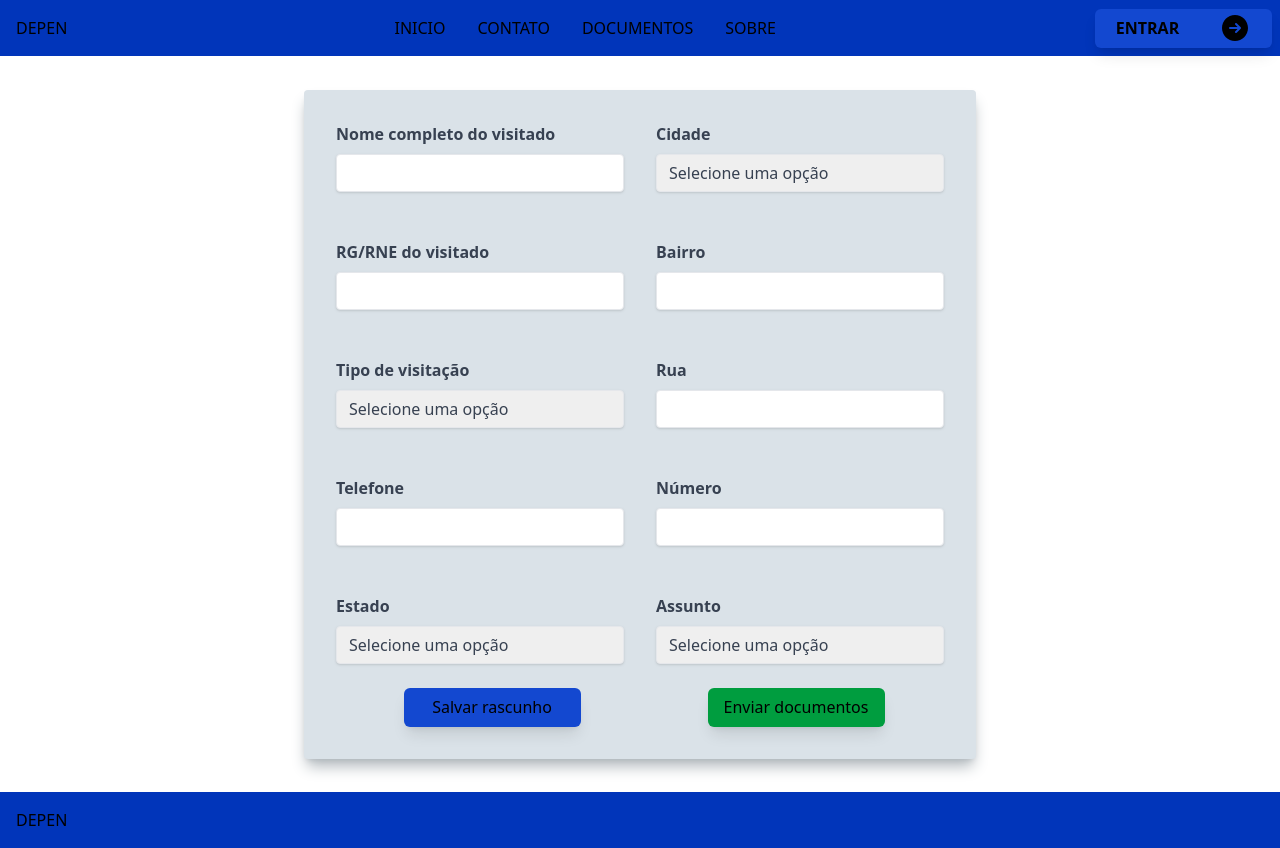
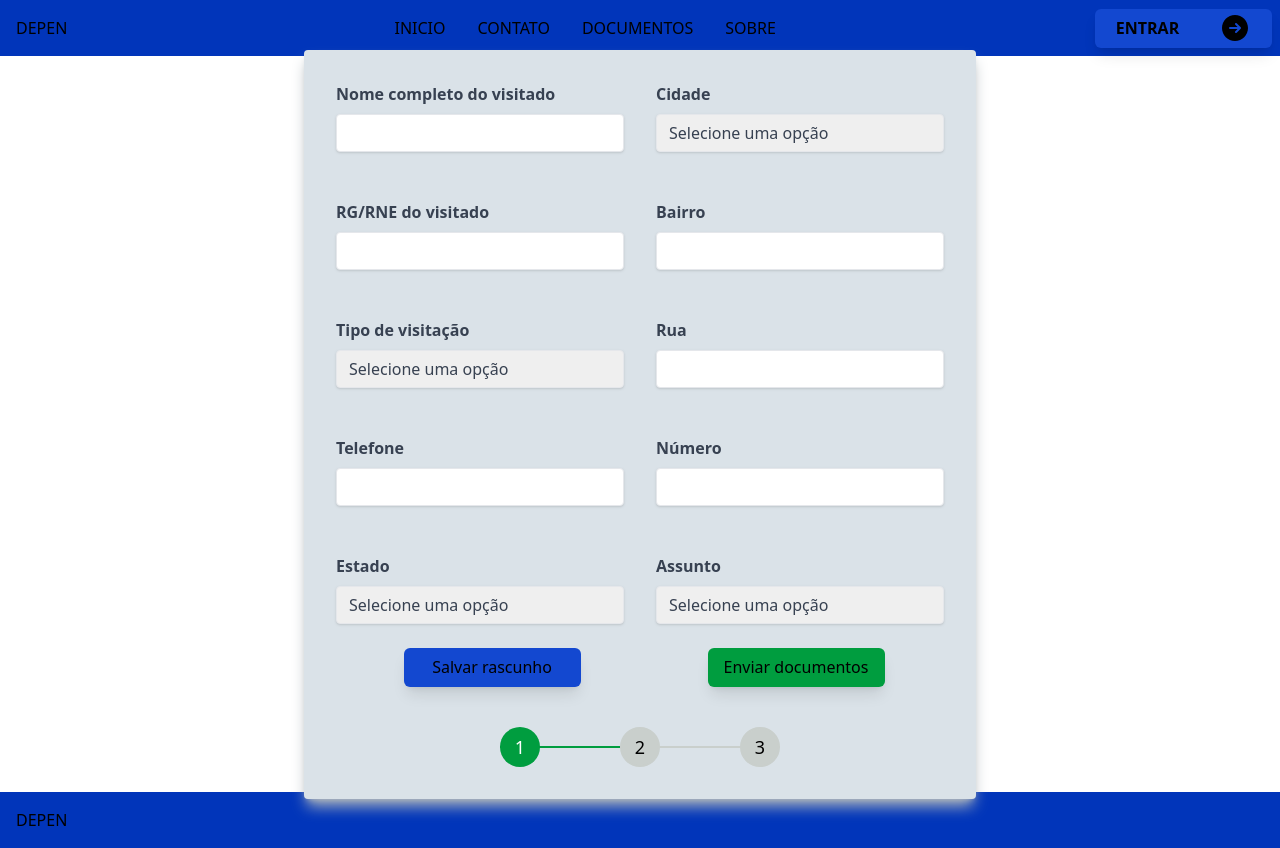
Before and after one commit to SysDEPEN/DEPEN, a Next.js app in the folder front-end/: page /sendform in a window 1280 px wide. Built offline with nearby package versions, Linux system fonts and the light colour scheme; a web font is replaced by a local one.

Commit message:
1.0
foi criado o componente global
das etapas

```diff
--- a/front-end/src/app/creatAccount/page.tsx
+++ b/front-end/src/app/creatAccount/page.tsx
@@ -1,6 +1,6 @@
 import FooterComponent from "@/components/Footer/footer";
 import HeaderComponent from "@/components/Header/header";
-import MixedForm from "@/components/forms/form";
+import MixedForm from "@/components/forms/MixedForm";
 
 export default function SendDocument() {
     return (
--- /dev/null
+++ b/front-end/src/components/StepComponents/stepComponent.tsx
@@ -0,0 +1,69 @@
+import React from 'react';
+import { CheckIcon } from '@heroicons/react/20/solid';
+
+const steps = [
+  { name: 'Step 1', href: '#', status: 'complete' },
+  { name: 'Step 2', href: '#', status: 'upcoming' },
+  { name: 'Step 3', href: '#', status: 'upcoming' },
+
+];
+
+function classNames(...classes:any[]) {
+  return classes.filter(Boolean).join(' ');
+}
+
+function StepComp() {
+  return (
+    <nav aria-label="Progress">
+      <ol role="list" className="flex items-center">
+        {steps.map((step, stepIdx) => (
+          <li key={step.name} className={classNames(stepIdx !== steps.length - 1 ? 'pr-8 sm:pr-20' : '', 'relative')}>
+            {step.status === 'complete' ? (
+              <>
+                <div className="absolute inset-0 flex items-center" aria-hidden="true">
+                  <div className="h-0.5 w-full bg-[#009D3F]" />
+                </div>
+                <a
+                  href={step.href}
+                  className="relative flex h-10 w-10 items-center justify-center rounded-full bg-[#009D3F] hover:bg-[#009D3F]"
+                >
+                  <span className="text-white text-lg">{stepIdx + 1}</span>
+                  <span className="sr-only">{step.name}</span>
+                </a>
+              </>
+            ) : step.status === 'current' ? (
+              <>
+                <div className="absolute inset-0 flex items-center" aria-hidden="true">
+                  <div className="h-0.5 w-full bg-[#C9CFCC]" />
+                </div>
+                <a
+                  href={step.href}
+                  className="relative flex h-10 w-10 items-center justify-center rounded-full border-2 bg-[#C9CFCC]"
+                  aria-current="step"
+                >
+                  <span className="text-black font-bold">{stepIdx + 1}</span>
+                  <span className="sr-only">{step.name}</span>
+                </a>
+              </>
+            ) : (
+              <>
+                <div className="absolute inset-0 flex items-center" aria-hidden="true">
+                  <div className="h-0.5 w-full bg-[#C9CFCC]" />
+                </div>
+                <a
+                  href={step.href}
+                  className="group relative flex h-10 w-10 items-center justify-center rounded-full border-2 border-[#C9CFCC] bg-[#C9CFCC] hover:border-[#C9CFCC]"
+                >
+                  <span className="text-black group-hover:text-gray-700 text-lg">{stepIdx + 1}</span>
+                  <span className="sr-only">{step.name}</span>
+                </a>
+              </>
+            )}
+          </li>
+        ))}
+      </ol>
+    </nav>
+  );
+}
+
+export default StepComp;
--- a/front-end/src/components/forms/form.tsx
+++ b/front-end/src/components/forms/form.tsx
@@ -1,4 +1,5 @@
 "use client";
+import StepComp from "@/components/StepComponents/stepComponent";
 import { useState } from "react";
 
 interface FormData {
@@ -147,6 +148,11 @@ export default function MixedForm() {
             Enviar documentos
           </button>
         </div>
+        <div className=" mt-10">
+
+          <StepComp></StepComp>
+
+        </div>
       </div>
     </section>
   );
```
